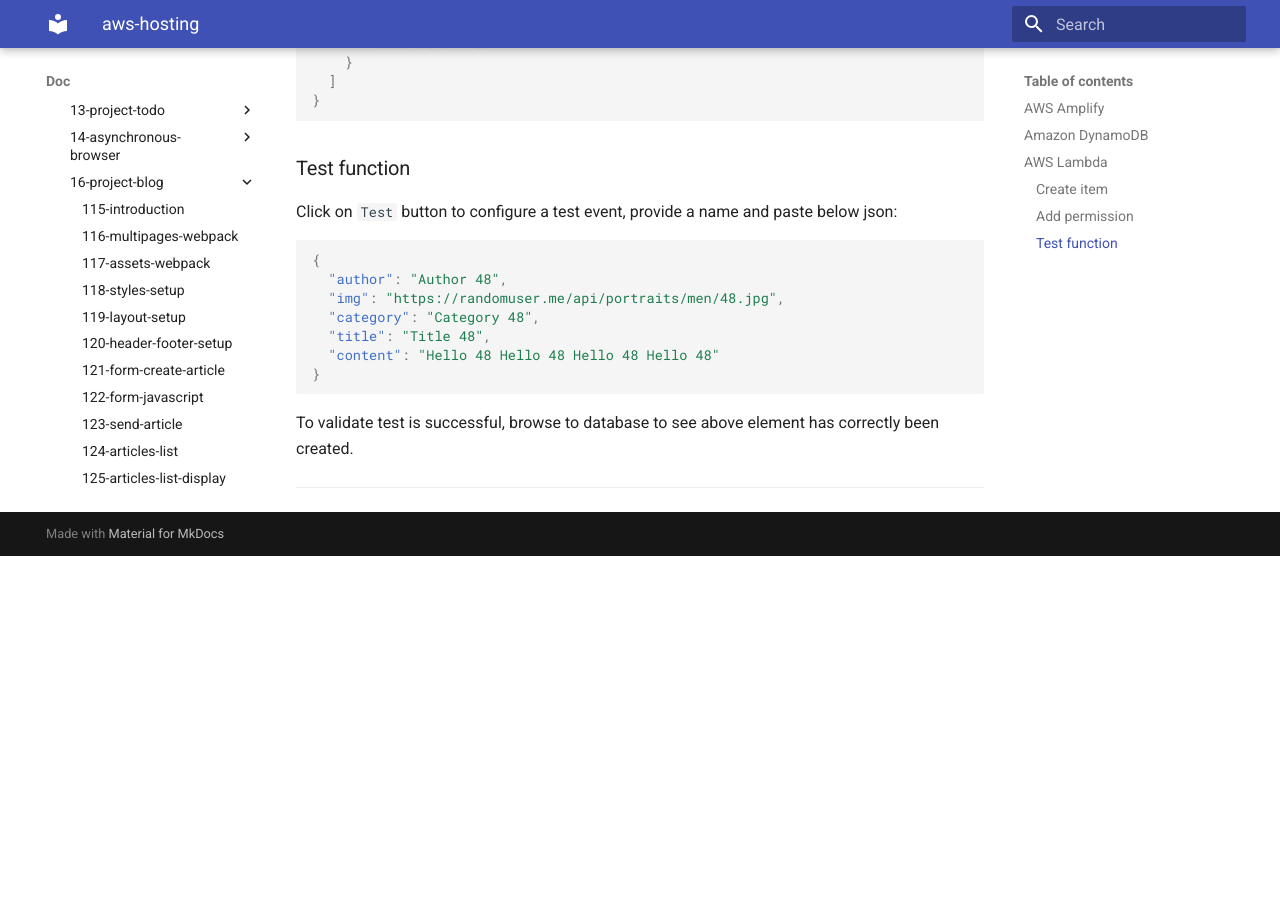
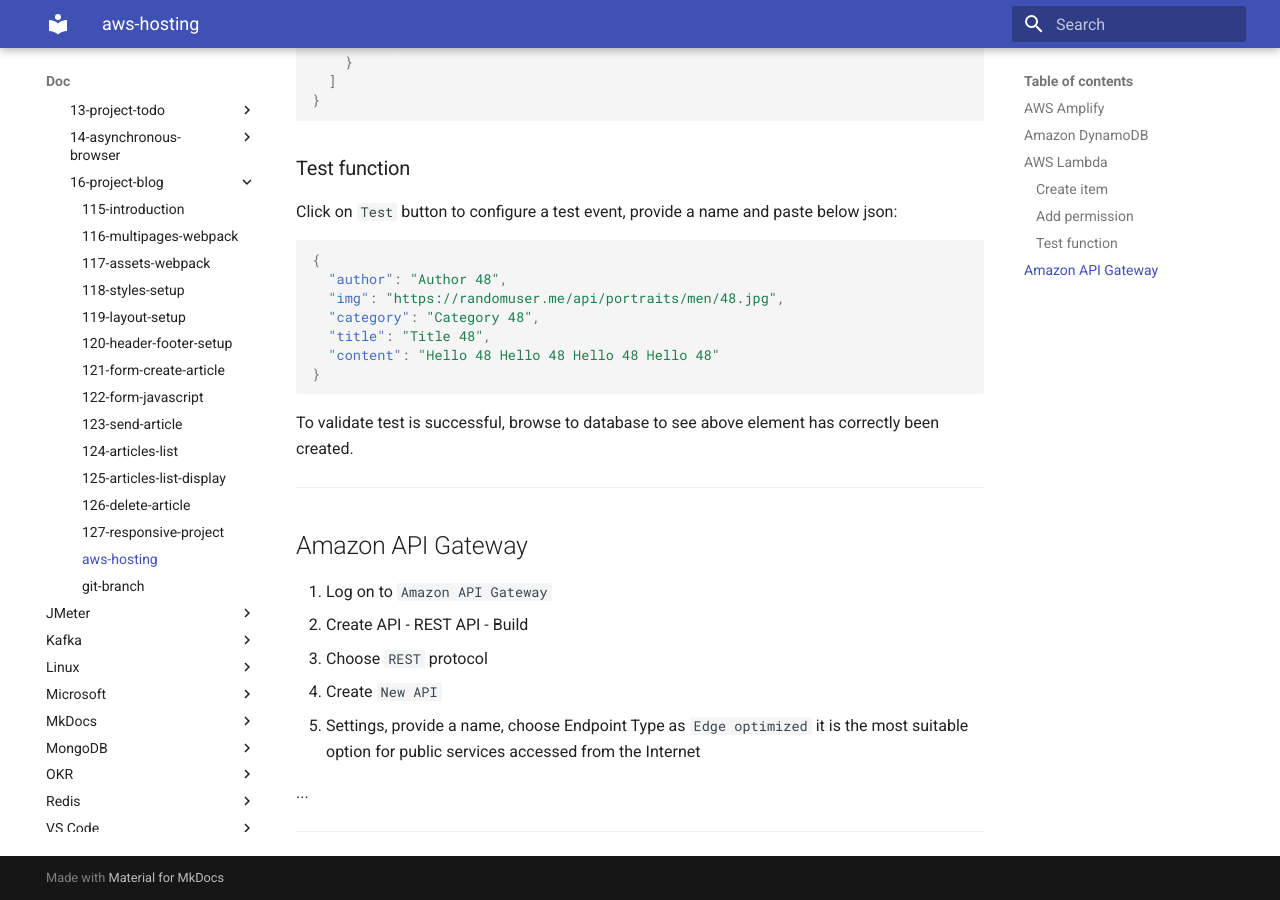
Before and after one commit to oldu73/doc, an MkDocs documentation site: the page built from docs/javascript/training/16-project-blog/aws-hosting.md, in a window 1280 px wide and 900 px high, scrolled down 2940 px. Built offline with MkDocs 1.6.1 and Material for MkDocs 9.7.7, drawn with Linux system fonts in a browser that asks for light colours; before the commit the page ends 3496 px from its top, so only the background shows below that.

Commit message:
js training blog project api to create item wip

```diff
--- a/docs/javascript/training/16-project-blog/aws-hosting.md
+++ b/docs/javascript/training/16-project-blog/aws-hosting.md
@@ -137,3 +137,15 @@
 To validate test is successful, browse to database to see above element has correctly been created.
 
 ---
+
+## Amazon API Gateway
+
+1. Log on to `Amazon API Gateway`
+2. Create API - REST API - Build
+3. Choose `REST` protocol
+4. Create `New API`
+5. Settings, provide a name, choose Endpoint Type as `Edge optimized` it is the most suitable option for public services accessed from the Internet
+
+...
+
+---
```
